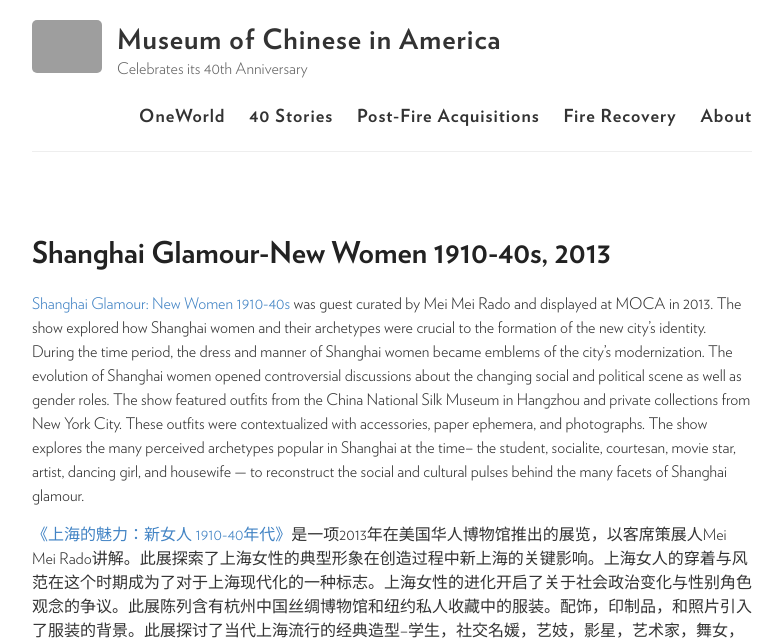
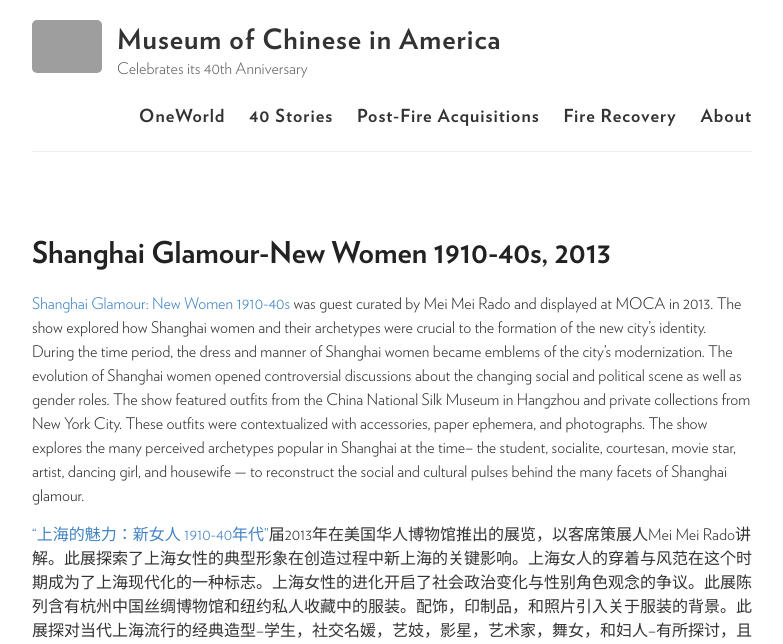
Before and after one commit to moca40/moca40.github.io, a Jekyll site: the page built from _stories/2013-01-01-shanghai-glamour.md, in a window 1280 px wide. Shown: the top 644 px of the page, without its empty margins (248-1031 px from the left). Built offline with Jekyll 4.4.1, drawn with Linux system fonts in a browser that asks for light colours; some of the changed lines change nothing that is shown; some of the changed text lies outside the part shown; grey boxes are pictures that could not be loaded.

Commit message:
Update 2013-01-01-shanghai-glamour.md

```diff
--- a/_stories/2013-01-01-shanghai-glamour.md
+++ b/_stories/2013-01-01-shanghai-glamour.md
@@ -9,7 +9,7 @@
 [Shanghai Glamour: New Women 1910-40s](
 http://www.mocanyc.org/exhibitions/current/shanghai_glamour) was guest curated by Mei Mei Rado and displayed at MOCA in 2013. The show explored how Shanghai women and their archetypes were crucial to the formation of the new city’s identity. During the time period, the dress and manner of Shanghai women became emblems of the city’s modernization. The evolution of Shanghai women opened controversial discussions about the changing social and political scene as well as gender roles. The show featured outfits from the China National Silk Museum in Hangzhou and private collections from New York City. These outfits were contextualized with accessories, paper ephemera, and photographs. The show explores the many perceived archetypes popular in Shanghai at the time-- the student, socialite, courtesan, movie star, artist, dancing girl, and housewife — to reconstruct the social and cultural pulses behind the many facets of Shanghai glamour.
 
-[《上海的魅力：新女人 1910-40年代》](
-http://www.mocanyc.org/exhibitions/current/shanghai_glamour)是一项2013年在美国华人博物馆推出的展览，以客席策展人Mei Mei Rado讲解。此展探索了上海女性的典型形象在创造过程中新上海的关键影响。上海女人的穿着与风范在这个时期成为了对于上海现代化的一种标志。上海女性的进化开启了关于社会政治变化与性别角色观念的争议。此展陈列含有杭州中国丝绸博物馆和纽约私人收藏中的服装。配饰，印制品，和照片引入了服装的背景。此展探讨了当代上海流行的经典造型--学生，社交名媛，艺妓，影星，艺术家，舞女，和妇人--且重建了当年上海繁华魅力之后的社会与文化脉搏。
+[“上海的魅力：新女人 1910-40年代”](http://www.mocanyc.org/exhibitions/current/shanghai_glamour)届2013年在美国华人博物馆推出的展览，以客席策展人Mei Mei Rado讲解。此展探索了上海女性的典型形象在创造过程中新上海的关键影响。上海女人的穿着与风范在这个时期成为了上海现代化的一种标志。上海女性的进化开启了社会政治变化与性别角色观念的争议。此展陈列含有杭州中国丝绸博物馆和纽约私人收藏中的服装。配饰，印制品，和照片引入关于服装的背景。此展探对当代上海流行的经典造型--学生，社交名媛，艺妓，影星，艺术家，舞女，和妇人--有所探讨，且重建了当年在上海繁华魅力之后的社会与文化脉搏。
+
 
 {% include slideshow.html %}
```
